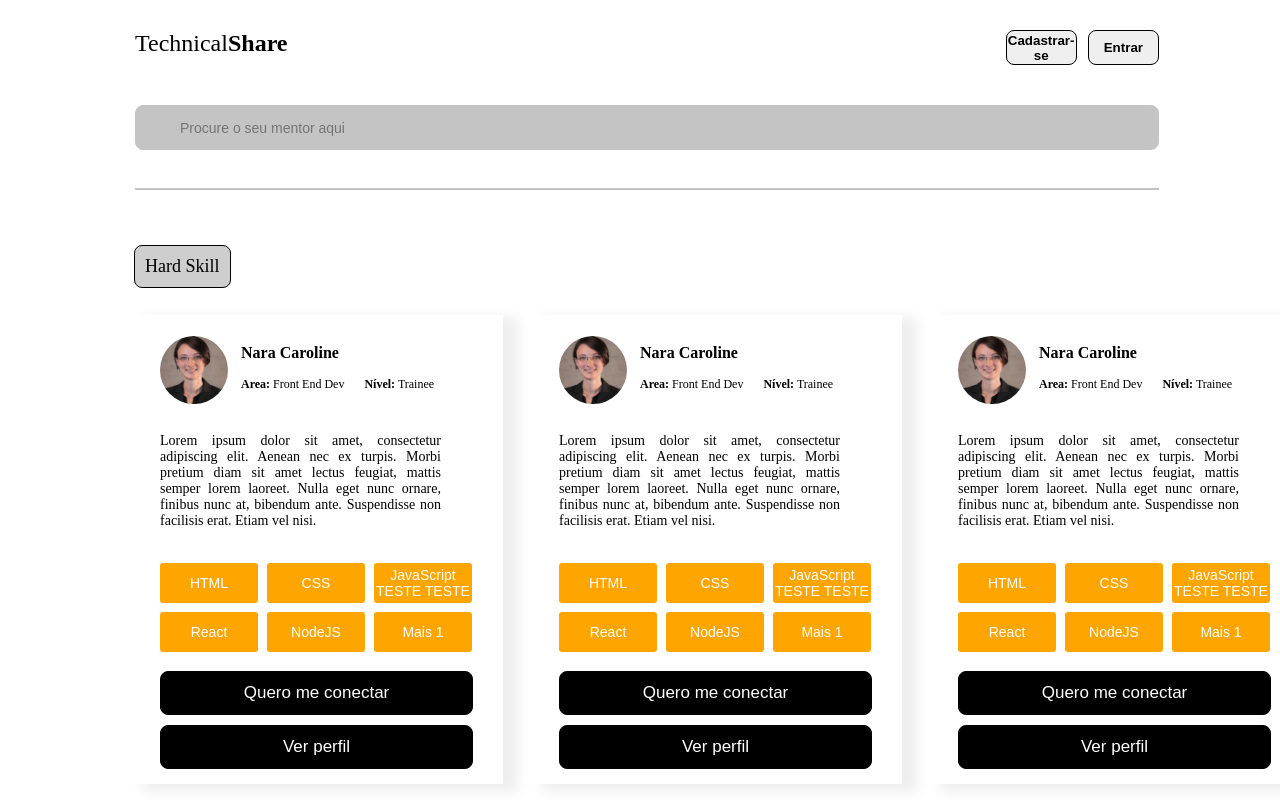
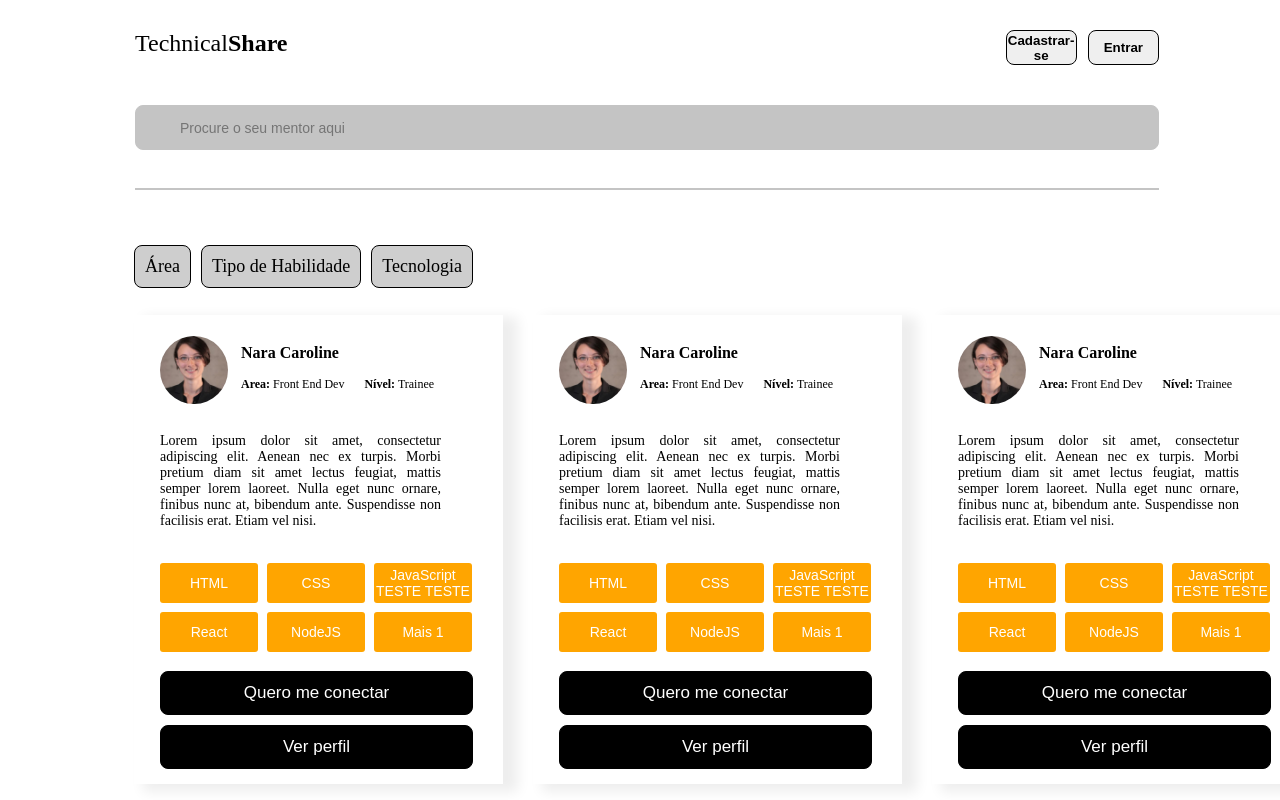
Before and after one commit to squad8-hackatho/squad8-hackathon-front, a React (Create React App) app: page /usersList in a window 1280 px wide. Shown: the top 800 px of the page. Built offline with nearby package versions, Linux system fonts and the light colour scheme; what styled-media-query would draw is missing.

Commit message:
Mochando o filtro.

```diff
--- a/src/components/Dropdown/index.tsx
+++ b/src/components/Dropdown/index.tsx
@@ -1,8 +1,9 @@
+/* eslint-disable react/jsx-no-bind */
 import React, { useState } from 'react';
 import { DropdownContent, DropdownWrapper, FilterTag, SelectedFilters } from './styles';
 
 type Props = {
-  dropdownName: string;
+  dropdownName: any;
   dropdownItens: any;
 };
 
@@ -10,6 +11,8 @@ export const SelectedItens: any = [];
 
 export function Dropdown({ dropdownName, dropdownItens }: Props) {
   const [dropdown, setDropdown] = useState('none');
+  const [dropdown2, setDropdown2] = useState('none');
+  const [dropdown3, setDropdown3] = useState('none');
   const [selectedItens, setSelectedItens] = useState([]);
 
   function handleClick(item: any) {
@@ -39,8 +42,8 @@ export function Dropdown({ dropdownName, dropdownItens }: Props) {
             : setDropdown('none');
         }}
       >
-        <span>{dropdownName}</span>
-        {dropdownItens.map((dropdownItem: any) => {
+        <span>{dropdownName[0]}</span>
+        {dropdownItens[0].map((dropdownItem: any) => {
           return (
             <DropdownContent
               display={dropdown}
@@ -53,6 +56,48 @@ export function Dropdown({ dropdownName, dropdownItens }: Props) {
           );
         })}
       </DropdownWrapper>
+      <DropdownWrapper
+        onClick={() => {
+          return dropdown2 === 'none'
+            ? setDropdown2('block')
+            : setDropdown2('none');
+        }}
+      >
+        <span>{dropdownName[1]}</span>
+        {dropdownItens[1].map((dropdownItem: any) => {
+          return (
+            <DropdownContent
+              display={dropdown2}
+              onClick={() => {
+                return handleClick(dropdownItem);
+              }}
+            >
+              <p>{dropdownItem}</p>
+            </DropdownContent>
+          );
+        })}
+      </DropdownWrapper>
+      <DropdownWrapper
+        onClick={() => {
+          return dropdown3 === 'none'
+            ? setDropdown3('block')
+            : setDropdown3('none');
+        }}
+      >
+        <span>{dropdownName[2]}</span>
+        {dropdownItens[2].map((dropdownItem: any) => {
+          return (
+            <DropdownContent
+              display={dropdown3}
+              onClick={() => {
+                return handleClick(dropdownItem);
+              }}
+            >
+              <p>{dropdownItem}</p>
+            </DropdownContent>
+          );
+        })}
+      </DropdownWrapper>
     </div>
   );
 }
--- a/src/components/Dropdown/styles.tsx
+++ b/src/components/Dropdown/styles.tsx
@@ -3,13 +3,17 @@ import { layout, LayoutProps } from 'styled-system';
 
 export const DropdownWrapper = styled.section`
   position: relative;
-  display: inline-block;
+  display: inline-flex;
+  flex-direction: column;
   padding: 10px;
   background-color: #CECECE;
+  margin: 0px 10px 0px 0px;
 
   border: 1px solid black;
   border-radius: 8px;
   margin-bottom: 10px;
+
+  cursor: pointer;
 `;
 
 type DropdownContentProps = LayoutProps;
@@ -21,7 +25,7 @@ export const DropdownContent = styled.div<DropdownContentProps>`
   box-shadow: 0px 8px 16px 0px rgba(0, 0, 0, 0.2);
   padding: 12px 16px;
   z-index: 1;
-  margin-bottom: 10px;
+  margin-top: 10px;
 
   ${layout}
 `;
--- a/src/pages/usersList/UsersList.tsx
+++ b/src/pages/usersList/UsersList.tsx
@@ -18,23 +18,24 @@ function UsersList() {
     'NodeJS',
     'MongoDB',
   ];
-  const dropdownItens = ['Desenvolvimento', 'Gestão de TI', 'UX e UI'];
-  /* const dropdownItens2 = [
-    'Engenharia de Dados',
-    'Linguagem de Códigos',
-    'Full Stack',
-  ]; */
-
-
+  const dropdownName= ['Área', 'Tipo de Habilidade', 'Tecnologia']
+  const dropdownItens = [
+    ['Desenvolvimento', 'Gestão de TI', 'UX e UI'],
+    ['Hard Skills', 'Soft Skills'],
+    [
+      'Engenharia de Dados',
+      'Linguagem de Códigos',
+      'Sistemas Operacionais',
+      'Full Stack',
+      'Segurança de Rede',
+    ]
+  ];
 
   return (
     <main>
       <TopBarPattern flag />
       <Filter>
-        <Dropdown
-          dropdownName="Hard Skill"
-          dropdownItens={dropdownItens}
-        />
+        <Dropdown dropdownName={dropdownName} dropdownItens={dropdownItens} />
       </Filter>
       <Mentors>
         <MentorCard
```
